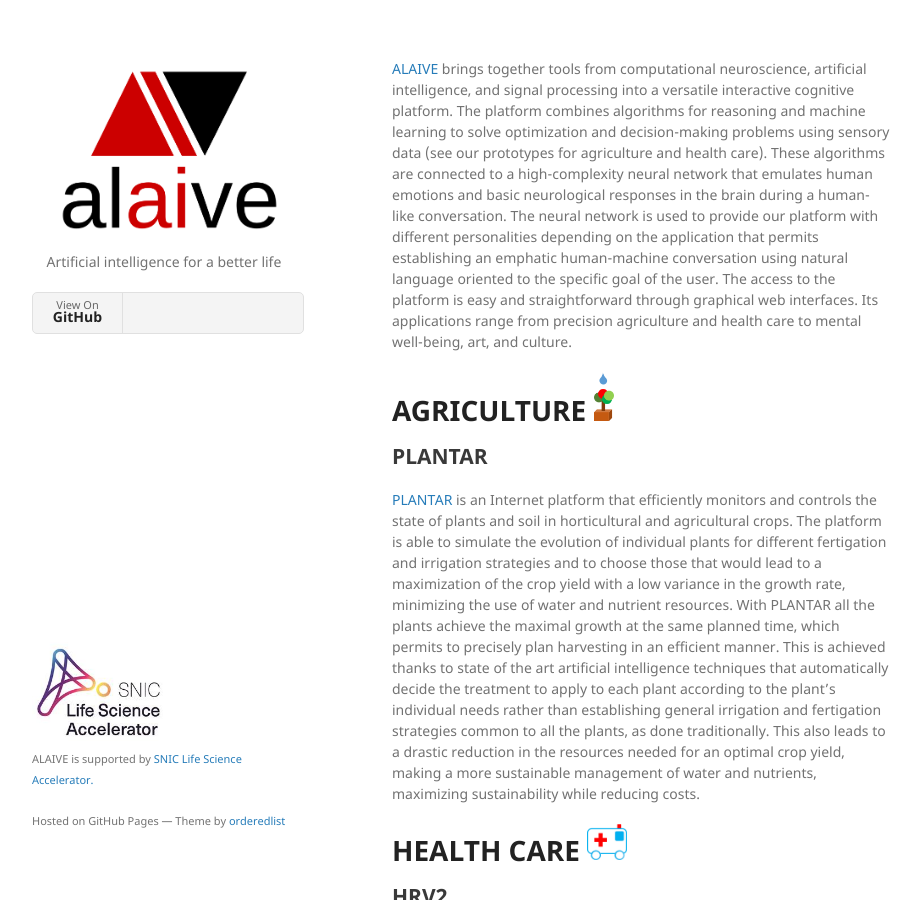
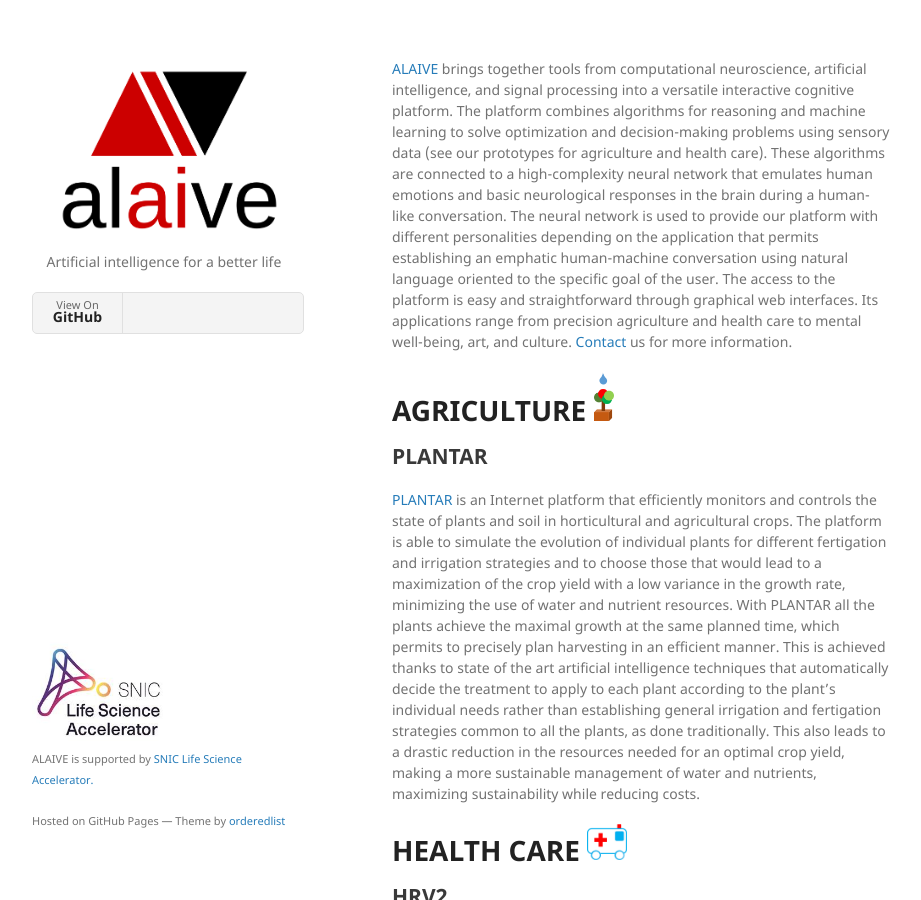
Before and after one commit to alaive/alaive.github.io, a Jekyll site: the page built from index.md, in a window 1280 px wide and 900 px high. Shown: the whole window, without its empty margins (178-1099 px from the left). Built offline with Jekyll 4.4.1, drawn with Linux system fonts in a browser that asks for light colours; the repository's description, which GitHub fills in, is left out.

Commit message:
Update index.md

```diff
--- a/index.md
+++ b/index.md
@@ -2,7 +2,7 @@
 layout: default
 ---
 
-[ALAIVE](https://www.snic.de/alaive/) brings together tools from computational neuroscience, artificial intelligence, and signal processing into a versatile interactive cognitive platform. The platform combines algorithms for reasoning and machine learning to solve optimization and decision-making problems using sensory data (see our prototypes for agriculture and health care). These algorithms are connected to a high-complexity neural network that emulates human emotions and basic neurological responses in the brain during a human-like conversation. The neural network is used to provide our platform with different personalities depending on the application that permits establishing an emphatic human-machine conversation using natural language oriented to the specific goal of the user. The access to the platform is easy and straightforward through graphical web interfaces. Its applications range from precision agriculture and health care to mental well-being, art, and culture.
+[ALAIVE](https://www.snic.de/alaive/) brings together tools from computational neuroscience, artificial intelligence, and signal processing into a versatile interactive cognitive platform. The platform combines algorithms for reasoning and machine learning to solve optimization and decision-making problems using sensory data (see our prototypes for agriculture and health care). These algorithms are connected to a high-complexity neural network that emulates human emotions and basic neurological responses in the brain during a human-like conversation. The neural network is used to provide our platform with different personalities depending on the application that permits establishing an emphatic human-machine conversation using natural language oriented to the specific goal of the user. The access to the platform is easy and straightforward through graphical web interfaces. Its applications range from precision agriculture and health care to mental well-being, art, and culture. [Contact](http://vm19030.virt.gwdg.de/alejandroagostini) us for more information.
 
 
 # AGRICULTURE <img src="/assets/img/logoagri.png" alt="drawing" width="20"/>
```
